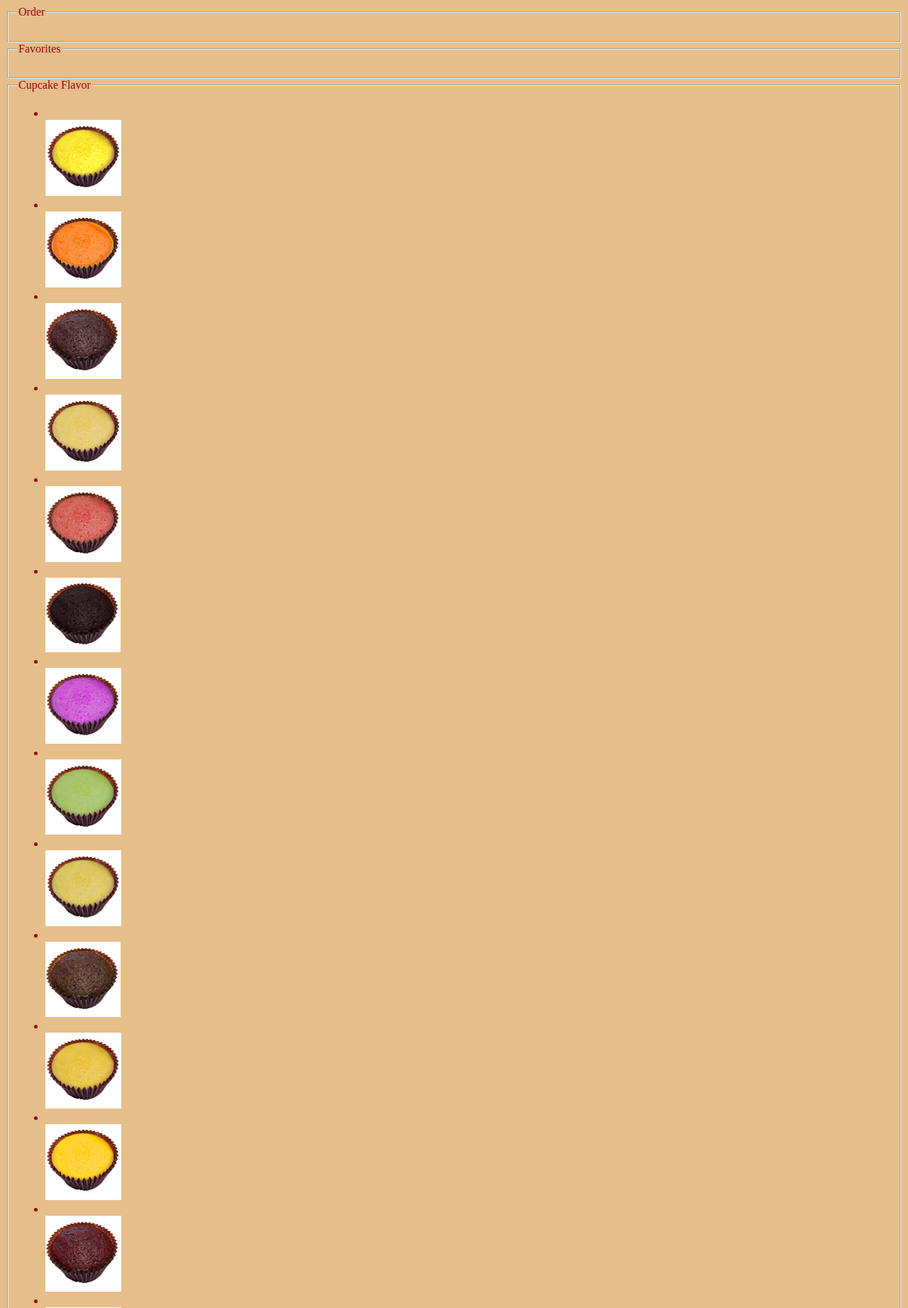
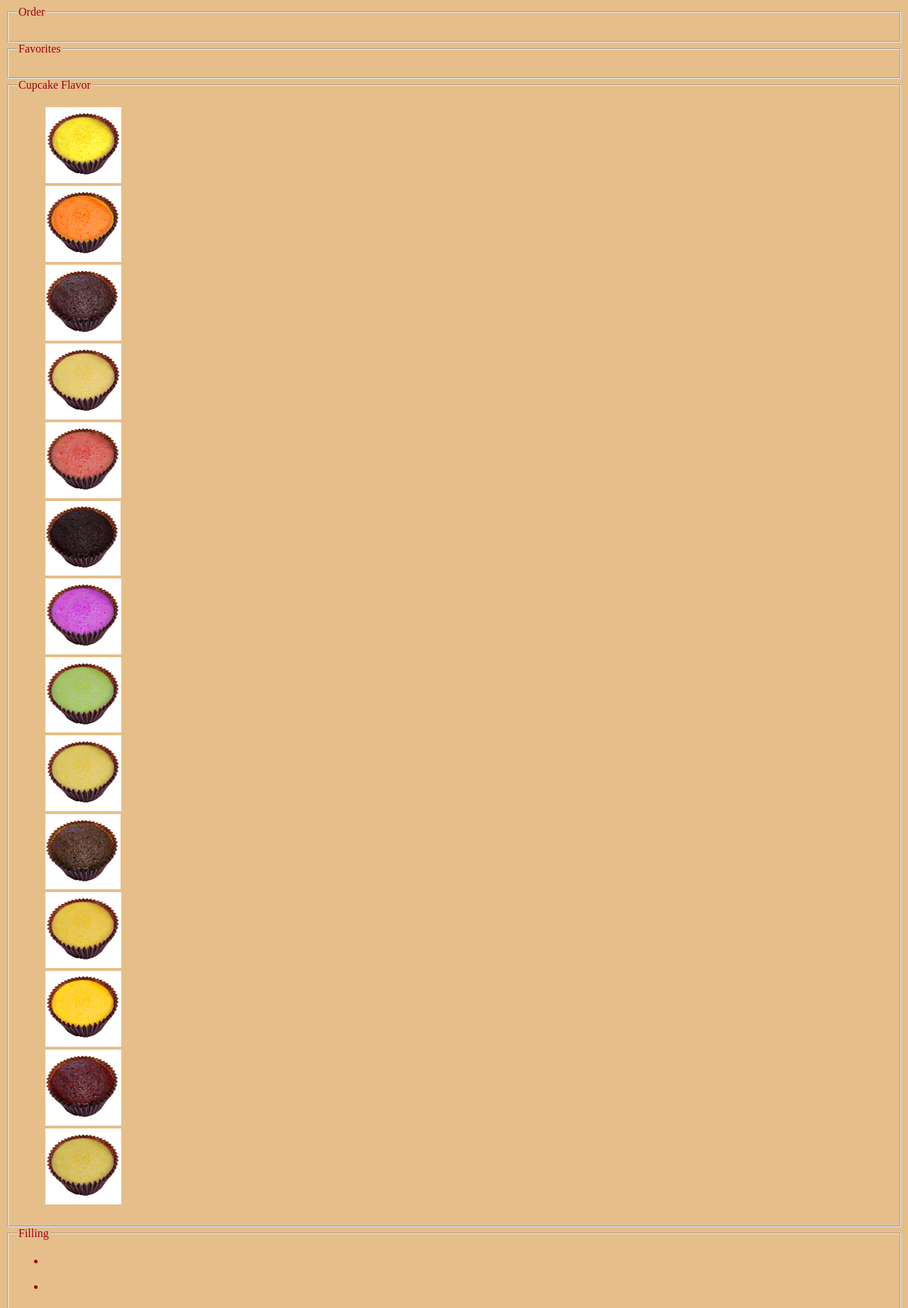
Before and after one commit to Ellyonia/CustomCupcake, a PHP site: page /order.html in a window 1280 px wide. Shown: the top 1843 px of the page at 71% size. Run offline with PHP 8.4, Linux system fonts and the light colour scheme; some libraries are stand-ins or nearby versions.

Commit message:
messing with css

```diff
--- a/css/style.css
+++ b/css/style.css
@@ -4,7 +4,7 @@ html {
 
 }
 
-img {
+#logo {
 	position: relative;
 }
 
@@ -44,3 +44,15 @@ img {
 	margin-left: 200px;
 	margin-right: 200px;
 }
+
+#flavor div {
+	display: inline;
+}
+
+#flavor div ul li {
+	list-style-type: none;
+	padding-left: 20px;
+	padding-right: 20px;
+	margin-right: 20px;
+	margin-left: 20px;
+}
--- a/index.html
+++ b/index.html
@@ -27,7 +27,7 @@ Chris Linstromberg
     </form>
 
     <div class="page">
-    <img src="artwork/cupcake_icon.png" alt = "Custom Cupcake Logo">
+    <img src="artwork/cupcake_icon.png" id = "logo" alt = "Custom Cupcake Logo">
 
     <div class="about site">
         <p>Great Flavors!</p>
--- a/js/menu.js
+++ b/js/menu.js
@@ -3,7 +3,7 @@ $(document).ready( function() {
 var request = new XMLHttpRequest();
 var mImages = new Array();
 var json;
-var path = '/~rcstewart/3345/test/customcupcakes/data/menu.json';
+var path = '/~rtanner/3345/a6/data/menu.json';
 
 /*added*/
 request.open("GET",path, true);
```
